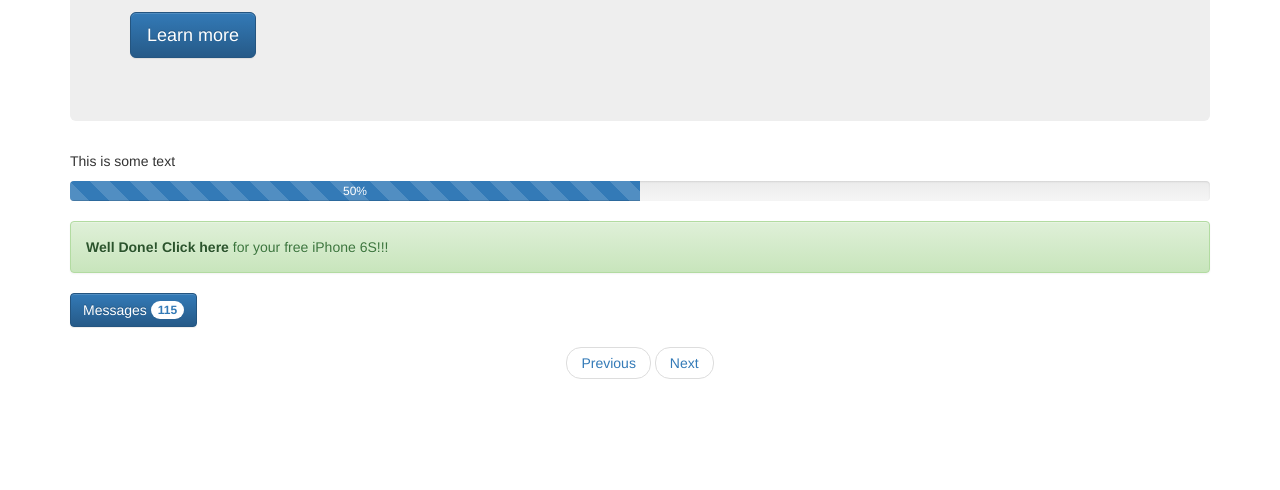
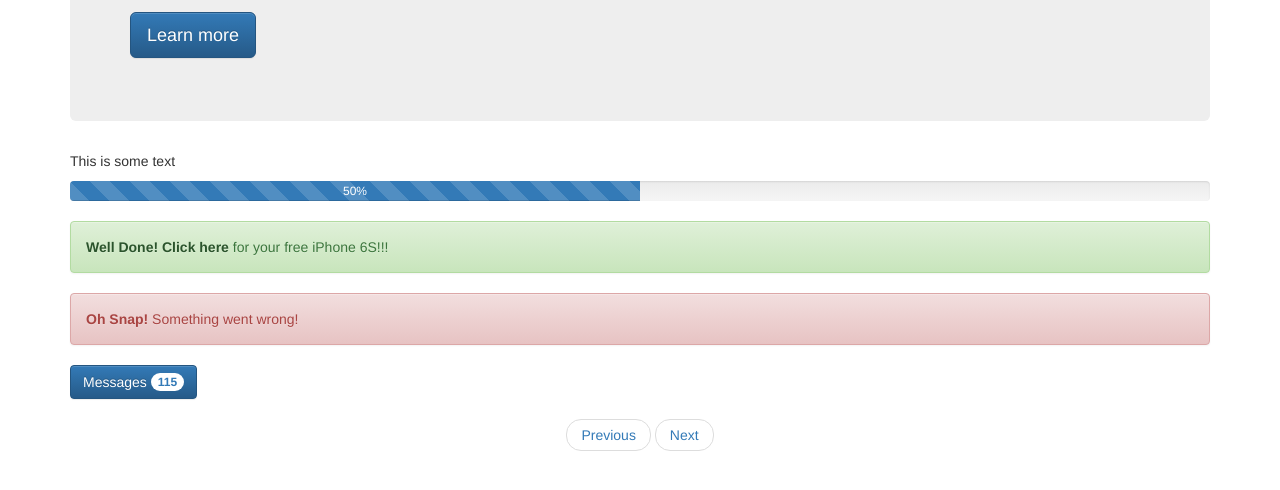
Before and after one commit to iambradleyy/savings, a website: page index.html in a window 1280 px wide. Shown: the part 300-790 px from the top of the page. Drawn offline with nearby package versions, Linux system fonts and the light colour scheme.

Commit message:
Add alert.

```diff
--- a/index.html
+++ b/index.html
@@ -27,6 +27,8 @@
         <div class="alert alert-success" role="alert">
             <a href="#" class="alert-link"><strong>Well Done!</strong><strong> Click here </strong></a> for your free iPhone 6S!!!
         </div>
+        <div class="alert alert-danger" role="alert"><strong>Oh Snap!</strong> Something went wrong!
+        </div>
         <button class="btn btn-primary" type="button">
             Messages <span class="badge">115</span>
         </button>
```
